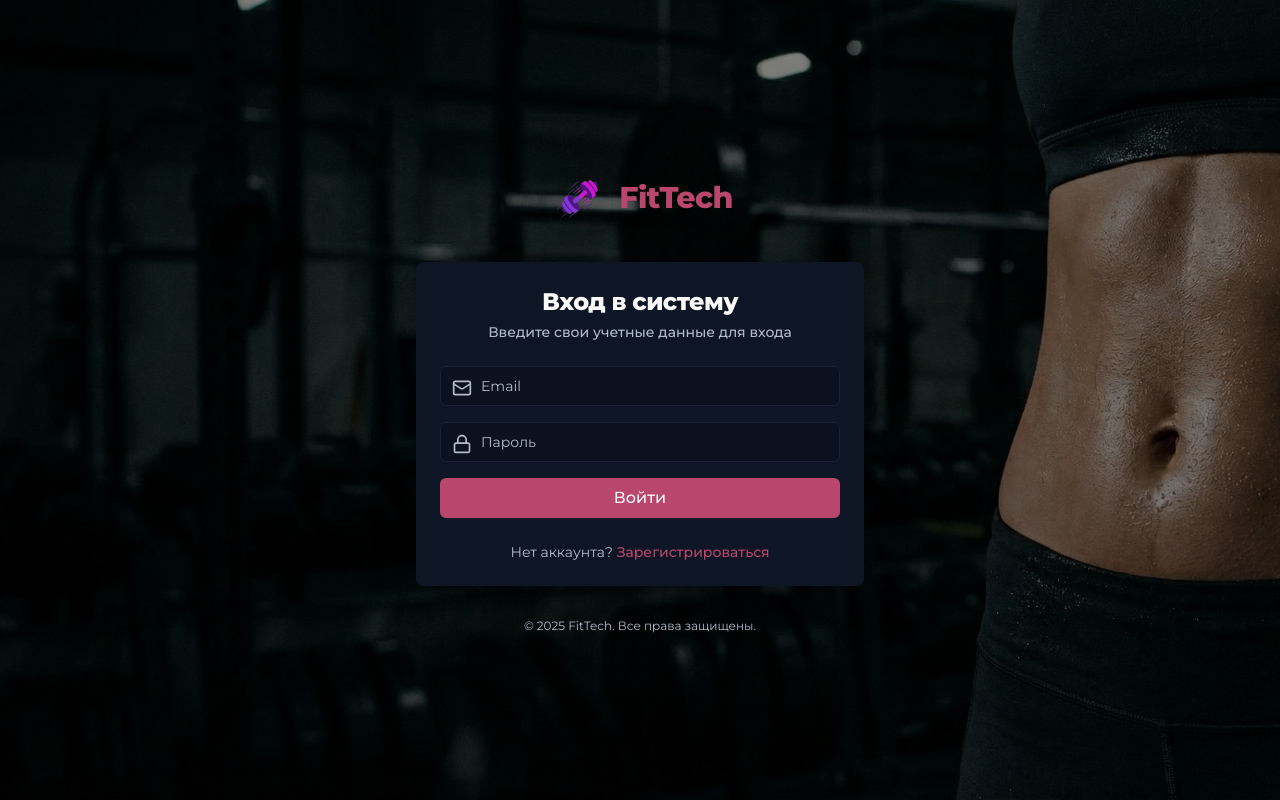
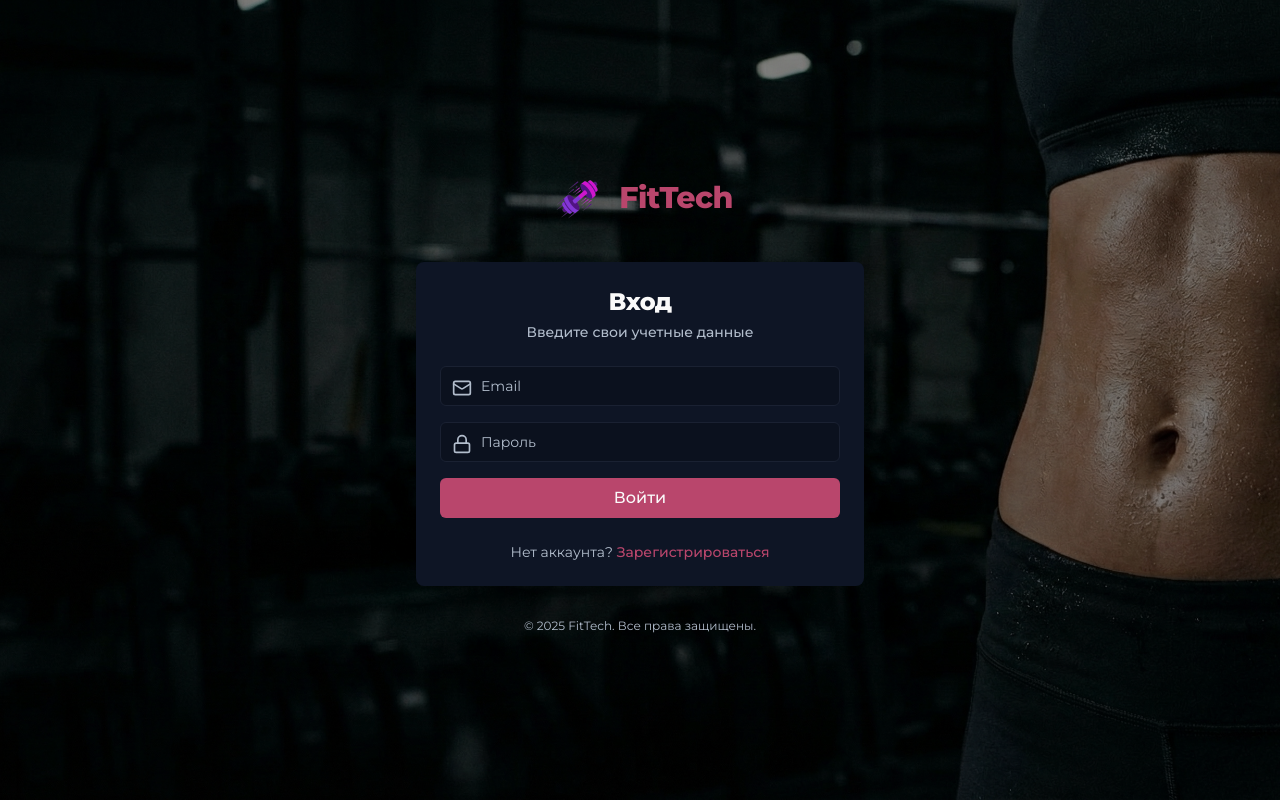
Before and after one commit to kapi-barka/fittechcourse, a Next.js app in the folder frontend/: page /login in a window 1280 px wide. Built offline with nearby package versions, Linux system fonts and the light colour scheme; no server answers.

Commit message:
some fixes

```diff
--- a/frontend/app/login/page.tsx
+++ b/frontend/app/login/page.tsx
@@ -75,10 +75,10 @@ export default function LoginPage() {
         <Card className="border-0 shadow-2xl">
           <CardHeader className="space-y-1">
             <CardTitle className="text-2xl font-extrabold text-center">
-              Вход в систему
+              Вход
             </CardTitle>
             <CardDescription className="text-center font-medium">
-              Введите свои учетные данные для входа
+              Введите свои учетные данные
             </CardDescription>
           </CardHeader>
           <CardContent>
--- a/frontend/app/programs/page.tsx
+++ b/frontend/app/programs/page.tsx
@@ -126,6 +126,17 @@ export default function ProgramsPage() {
       <div className="min-h-screen">
 
         <main className="container mx-auto px-4 py-8">
+          {/* Заголовок с кнопкой создания */}
+          <div className="flex items-center justify-between mb-6">
+            <h1 className="text-3xl font-bold text-gray-900 dark:text-gray-100">Программы тренировок</h1>
+            <Link href="/programs/create">
+              <Button>
+                <Plus className="mr-2 h-4 w-4" />
+                Создать программу
+              </Button>
+            </Link>
+          </div>
+
           {/* Фильтры сверху */}
           <Card className="border-0 shadow-sm mb-8 bg-background">
             <CardContent className="p-4">
```
